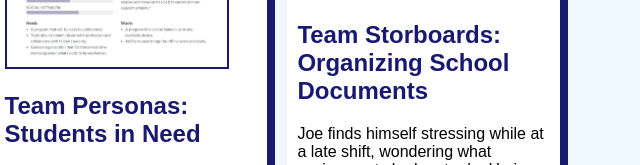
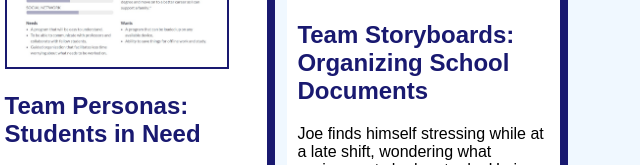
Before and after one commit to USC-AHughes/USC-AHughes.github.io, a plain HTML site: page index.html in a window 1280 px wide. Shown: the part 254-419 px from the top of the page, 609-1249 px from the left. Drawn offline with Linux system fonts and the light colour scheme.

Commit message:
Update index.html

```diff
--- a/index.html
+++ b/index.html
@@ -37,7 +37,7 @@
     <section class="assign">
       <img src="images/my-storyboard.jpg" />
       <section class ="assign-det">
-        <a href = "files/all-storyboard.pdf"><h2>Team Storboards: Organizing School Documents</h2></a>
+        <a href = "files/all-storyboard.pdf"><h2>Team Storyboards: Organizing School Documents</h2></a>
           <p>
             Joe finds himself stressing while at a late shift, wondering what assignments he has to do. He is thankful when he checks the new school system and finds that everything is well organized for him to understand, and chooses to study.
           </p>
```
